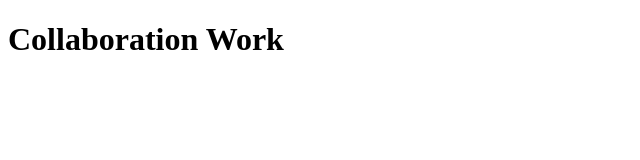
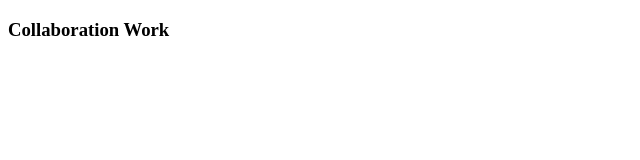
Before and after one commit to yoonhwan-choi/worktogether, a plain HTML site: page index.html in a window 1280 px wide. Shown: the whole page, without its empty margins (0-640 px from the left). Drawn offline with Linux system fonts and the light colour scheme.

Commit message:
modify <h1> -> <h3>

```diff
--- a/index.html
+++ b/index.html
@@ -5,6 +5,6 @@
 	<TITLE></TITLE>
 </head>
 <body>
-	<h1>Collaboration Work	</h1>
+	<h3>Collaboration Work	</h3>
 </body>
 </html>
```
